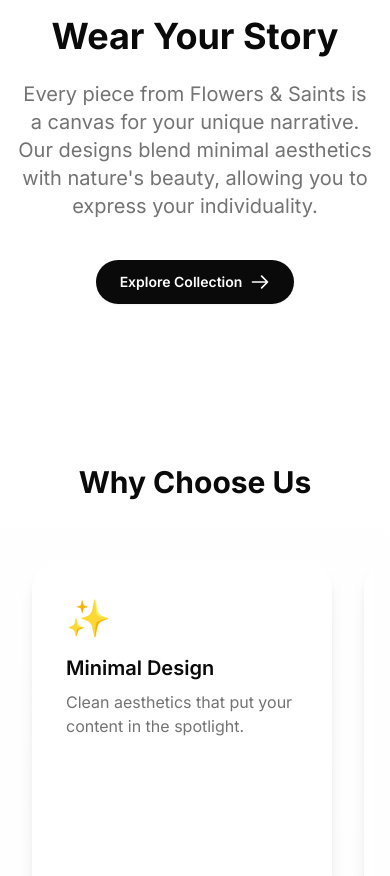
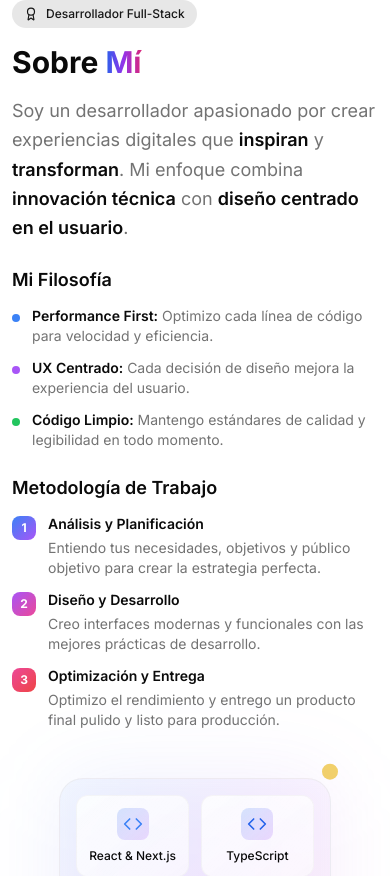
Before and after one commit to Mantaraya27/Portafolio, a Next.js app: page / in a window 390 px wide. Shown: the part 908-1784 px from the top of the page. Built offline with nearby package versions, Linux system fonts and the light colour scheme.

Commit message:
feat: rediseñar sección Sobre Mí con metodología de trabajo y grid de skills responsive

```diff
--- a/src/app/components/WearYourStory.tsx
+++ b/src/app/components/WearYourStory.tsx
@@ -1,47 +1,214 @@
 "use client"
 
 import { motion } from "framer-motion"
+import { Code, Zap, Palette, Globe, Heart, Award } from "lucide-react"
 
-export default function WearYourStory() {
+export default function AboutMe() {
+  const skills = [
+    { name: "React & Next.js", icon: Code, color: "text-blue-500" },
+    { name: "TypeScript", icon: Code, color: "text-blue-600" },
+    { name: "Performance", icon: Zap, color: "text-yellow-500" },
+    { name: "UI/UX Design", icon: Palette, color: "text-purple-500" },
+    { name: "Full-Stack", icon: Globe, color: "text-green-500" },
+    { name: "Clean Code", icon: Heart, color: "text-red-500" },
+  ]
+
+
+
   return (
-    <section className="bg-background py-20">
-      <div className="max-w-7xl mx-auto px-4 sm:px-6 lg:px-8">
+    <section className="bg-background py-16 sm:py-20 lg:py-24 overflow-hidden">
+      <div className="max-w-7xl mx-auto px-3 sm:px-4 md:px-6 lg:px-8">
+        <div className="grid lg:grid-cols-2 gap-12 lg:gap-16 items-start">
+          {/* Contenido Principal */}
+          <motion.div
+            className="order-1 lg:order-1"
+            initial={{ opacity: 0, x: -30 }}
+            animate={{ opacity: 1, x: 0 }}
+            transition={{ duration: 0.8, ease: "easeOut" }}
+          >
+            {/* Badge */}
+            <motion.div
+              className="inline-flex items-center gap-2 px-3 sm:px-4 py-1.5 sm:py-2 rounded-full bg-primary/10 text-primary text-xs sm:text-sm font-medium mb-4 sm:mb-6"
+              initial={{ opacity: 0, scale: 0.8 }}
+              animate={{ opacity: 1, scale: 1 }}
+              transition={{ duration: 0.6, delay: 0.2 }}
+            >
+              <Award size={14} className="sm:w-4 sm:h-4" />
+              Desarrollador Full-Stack
+            </motion.div>
+
+            {/* Título */}
+            <motion.h2
+              className="text-3xl sm:text-4xl md:text-5xl lg:text-6xl font-bold text-foreground mb-4 sm:mb-6"
+              initial={{ opacity: 0, y: 20 }}
+              animate={{ opacity: 1, y: 0 }}
+              transition={{ duration: 0.8, delay: 0.3 }}
+            >
+              Sobre{" "}
+              <span className="text-gradient bg-gradient-to-r from-blue-600 via-purple-600 to-pink-600 bg-clip-text text-transparent">
+                Mí
+              </span>
+            </motion.h2>
+
+            {/* Descripción */}
+            <motion.p
+              className="text-lg sm:text-xl md:text-2xl text-muted-foreground mb-6 sm:mb-8 leading-relaxed"
+              initial={{ opacity: 0, y: 20 }}
+              animate={{ opacity: 1, y: 0 }}
+              transition={{ duration: 0.8, delay: 0.4 }}
+            >
+              Soy un desarrollador apasionado por crear experiencias digitales que{" "}
+              <span className="text-foreground font-semibold">inspiran</span> y{" "}
+              <span className="text-foreground font-semibold">transforman</span>. Mi enfoque combina{" "}
+              <span className="text-foreground font-semibold">innovación técnica</span> con{" "}
+              <span className="text-foreground font-semibold">diseño centrado en el usuario</span>.
+            </motion.p>
+
+            {/* Filosofía de Desarrollo */}
+            <motion.div
+              className="mb-6 sm:mb-8"
+              initial={{ opacity: 0, y: 20 }}
+              animate={{ opacity: 1, y: 0 }}
+              transition={{ duration: 0.8, delay: 0.5 }}
+            >
+              <h3 className="text-lg sm:text-xl font-semibold text-foreground mb-3 sm:mb-4">
+                Mi Filosofía
+              </h3>
+              <div className="space-y-3 sm:space-y-4">
+                <div className="flex items-start gap-3">
+                  <div className="w-2 h-2 bg-blue-500 rounded-full mt-2 flex-shrink-0" />
+                  <p className="text-sm sm:text-base text-muted-foreground">
+                    <span className="text-foreground font-semibold">Performance First:</span> Optimizo cada línea de código para velocidad y eficiencia.
+                  </p>
+                </div>
+                <div className="flex items-start gap-3">
+                  <div className="w-2 h-2 bg-purple-500 rounded-full mt-2 flex-shrink-0" />
+                  <p className="text-sm sm:text-base text-muted-foreground">
+                    <span className="text-foreground font-semibold">UX Centrado:</span> Cada decisión de diseño mejora la experiencia del usuario.
+                  </p>
+                </div>
+                <div className="flex items-start gap-3">
+                  <div className="w-2 h-2 bg-green-500 rounded-full mt-2 flex-shrink-0" />
+                  <p className="text-sm sm:text-base text-muted-foreground">
+                    <span className="text-foreground font-semibold">Código Limpio:</span> Mantengo estándares de calidad y legibilidad en todo momento.
+                  </p>
+                </div>
+              </div>
+            </motion.div>
+
+            {/* Metodología de Trabajo */}
             <motion.div
               initial={{ opacity: 0, y: 20 }}
               animate={{ opacity: 1, y: 0 }}
-          transition={{ duration: 0.8 }}
-          className="text-center"
+              transition={{ duration: 0.8, delay: 0.7 }}
             >
-          <h2 className="text-4xl sm:text-5xl md:text-6xl font-bold text-foreground mb-6">Wear Your Story</h2>
-          <p className="text-xl md:text-2xl text-muted-foreground max-w-3xl mx-auto">
-            Every piece from Flowers &amp; Saints is a canvas for your unique narrative. Our designs blend minimal
-            aesthetics with nature&apos;s beauty, allowing you to express your individuality.
+              <h3 className="text-lg sm:text-xl font-semibold text-foreground mb-3 sm:mb-4">
+                Metodología de Trabajo
+              </h3>
+              <div className="space-y-3 sm:space-y-4">
+                <div className="flex items-start gap-3">
+                  <div className="w-6 h-6 bg-gradient-to-br from-blue-500 to-purple-500 rounded-lg flex items-center justify-center flex-shrink-0 mt-0.5">
+                    <span className="text-white text-xs font-bold">1</span>
+                  </div>
+                  <div>
+                    <h4 className="text-sm sm:text-base font-semibold text-foreground mb-1">
+                      Análisis y Planificación
+                    </h4>
+                    <p className="text-sm sm:text-base text-muted-foreground">
+                      Entiendo tus necesidades, objetivos y público objetivo para crear la estrategia perfecta.
                     </p>
+                  </div>
+                </div>
+
+                <div className="flex items-start gap-3">
+                  <div className="w-6 h-6 bg-gradient-to-br from-purple-500 to-pink-500 rounded-lg flex items-center justify-center flex-shrink-0 mt-0.5">
+                    <span className="text-white text-xs font-bold">2</span>
+                  </div>
+                  <div>
+                    <h4 className="text-sm sm:text-base font-semibold text-foreground mb-1">
+                      Diseño y Desarrollo
+                    </h4>
+                    <p className="text-sm sm:text-base text-muted-foreground">
+                      Creo interfaces modernas y funcionales con las mejores prácticas de desarrollo.
+                    </p>
+                  </div>
+                </div>
+
+                <div className="flex items-start gap-3">
+                  <div className="w-6 h-6 bg-gradient-to-br from-pink-500 to-red-500 rounded-lg flex items-center justify-center flex-shrink-0 mt-0.5">
+                    <span className="text-white text-xs font-bold">3</span>
+                  </div>
+                  <div>
+                    <h4 className="text-sm sm:text-base font-semibold text-foreground mb-1">
+                      Optimización y Entrega
+                    </h4>
+                    <p className="text-sm sm:text-base text-muted-foreground">
+                      Optimizo el rendimiento y entrego un producto final pulido y listo para producción.
+                    </p>
+                  </div>
+                </div>
+              </div>
+            </motion.div>
+          </motion.div>
+
+          {/* Elemento Visual - Grid de Skills */}
           <motion.div
-            className="mt-10"
+            className="order-2 lg:order-2 flex justify-center lg:justify-end lg:items-center h-full"
+            initial={{ opacity: 0, x: 30 }}
+            animate={{ opacity: 1, x: 0 }}
+            transition={{ duration: 0.8, delay: 0.9 }}
+          >
+            <div className="relative max-w-sm lg:max-w-md">
+              {/* Fondo con gradiente */}
+              <div className="absolute inset-0 bg-gradient-to-br from-blue-500/10 via-purple-500/10 to-pink-500/10 rounded-3xl blur-2xl" />
+
+              {/* Grid de Skills */}
+              <div className="relative bg-gradient-to-br from-blue-500/5 via-purple-500/5 to-pink-500/5 rounded-3xl p-4 sm:p-6 md:p-8 backdrop-blur-sm border border-border/50">
+                <div className="grid grid-cols-2 sm:grid-cols-3 gap-3 sm:gap-4 md:gap-6">
+                  {skills.map((skill, index) => (
+                    <motion.div
+                      key={skill.name}
+                      className="group relative bg-gradient-to-br from-background/80 to-background/60 rounded-xl p-3 sm:p-4 border border-border/30 hover:border-primary/50 transition-all duration-300 hover:scale-105"
                       initial={{ opacity: 0, y: 20 }}
                       animate={{ opacity: 1, y: 0 }}
-            transition={{ duration: 0.8, delay: 0.2 }}
+                      transition={{ duration: 0.5, delay: 1 + index * 0.1 }}
+                      whileHover={{ scale: 1.05 }}
                     >
-            <a
-              href="https://www.flowersandsaints.com.au"
-              target="_blank"
-              rel="noopener noreferrer"
-              className="apple-button inline-flex items-center"
-            >
-              Explore Collection
-              <svg
-                className="w-5 h-5 ml-2"
-                fill="none"
-                stroke="currentColor"
-                viewBox="0 0 24 24"
-                xmlns="http://www.w3.org/2000/svg"
-              >
-                <path strokeLinecap="round" strokeLinejoin="round" strokeWidth={2} d="M14 5l7 7m0 0l-7 7m7-7H3" />
-              </svg>
-            </a>
+                      <div className="flex flex-col items-center text-center space-y-2">
+                        <div className={`w-8 h-8 sm:w-10 sm:h-10 rounded-lg bg-gradient-to-br from-blue-500/20 to-purple-500/20 flex items-center justify-center ${skill.color}`}>
+                          <skill.icon size={20} className="sm:w-5 sm:h-5" />
+                        </div>
+                        <span className="text-xs sm:text-sm font-medium text-foreground group-hover:text-primary transition-colors">
+                          {skill.name}
+                        </span>
+                      </div>
+
+                      {/* Efecto hover */}
+                      <div className="absolute inset-0 bg-gradient-to-br from-primary/5 to-transparent rounded-xl opacity-0 group-hover:opacity-100 transition-opacity duration-300" />
                     </motion.div>
+                  ))}
+                </div>
+
+                {/* Elementos decorativos flotantes */}
+                <motion.div
+                  className="absolute -top-2 -right-2 w-4 h-4 bg-yellow-500/60 rounded-full"
+                  animate={{ y: [0, -8, 0] }}
+                  transition={{ duration: 2, repeat: Infinity, ease: "easeInOut" }}
+                />
+                <motion.div
+                  className="absolute -bottom-2 -left-2 w-3 h-3 bg-purple-500/60 rounded-full"
+                  animate={{ y: [0, 8, 0] }}
+                  transition={{ duration: 2.5, repeat: Infinity, ease: "easeInOut", delay: 0.5 }}
+                />
+                <motion.div
+                  className="absolute top-1/2 -right-1 w-2 h-2 bg-green-500/60 rounded-full"
+                  animate={{ x: [0, 6, 0] }}
+                  transition={{ duration: 2.2, repeat: Infinity, ease: "easeInOut", delay: 1 }}
+                />
+              </div>
+            </div>
           </motion.div>
+        </div>
       </div>
     </section>
   )
--- a/src/app/page.tsx
+++ b/src/app/page.tsx
@@ -1,6 +1,6 @@
 import Navbar from "./components/Navbar"
 import Hero from "./components/Hero"
-import WearYourStory from "./components/WearYourStory"
+import AboutMe from "./components/WearYourStory"
 import FeatureCarousel from "./components/FeatureCarousel"
 import PortfolioGrid from "./components/PortfolioGrid"
 import Timeline from "./components/Timeline"
@@ -16,11 +16,11 @@
         <section id="home">
           <Hero />
         </section>
-        <section id="projects">
-          <WearYourStory />
-          <FeatureCarousel />
-          <PortfolioGrid />
-        </section>
+                            <section id="projects">
+                      <AboutMe />
+                      <FeatureCarousel />
+                      <PortfolioGrid />
+                    </section>
         <section id="about">
           <Timeline />
           <Marquee />
```
Lines whose indentation alone changed are shown as unchanged.
